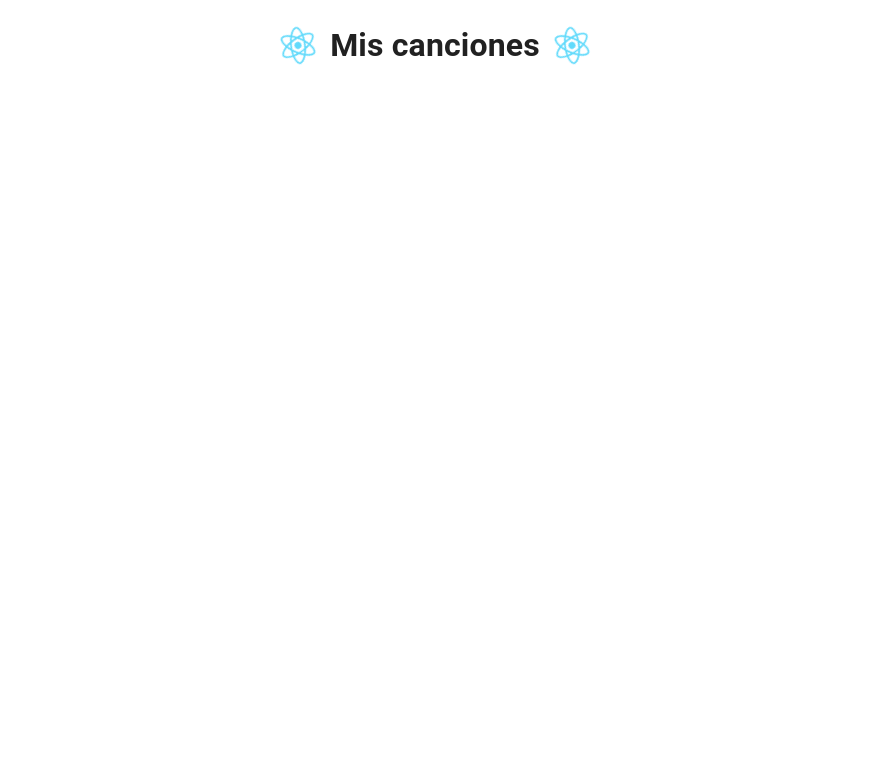
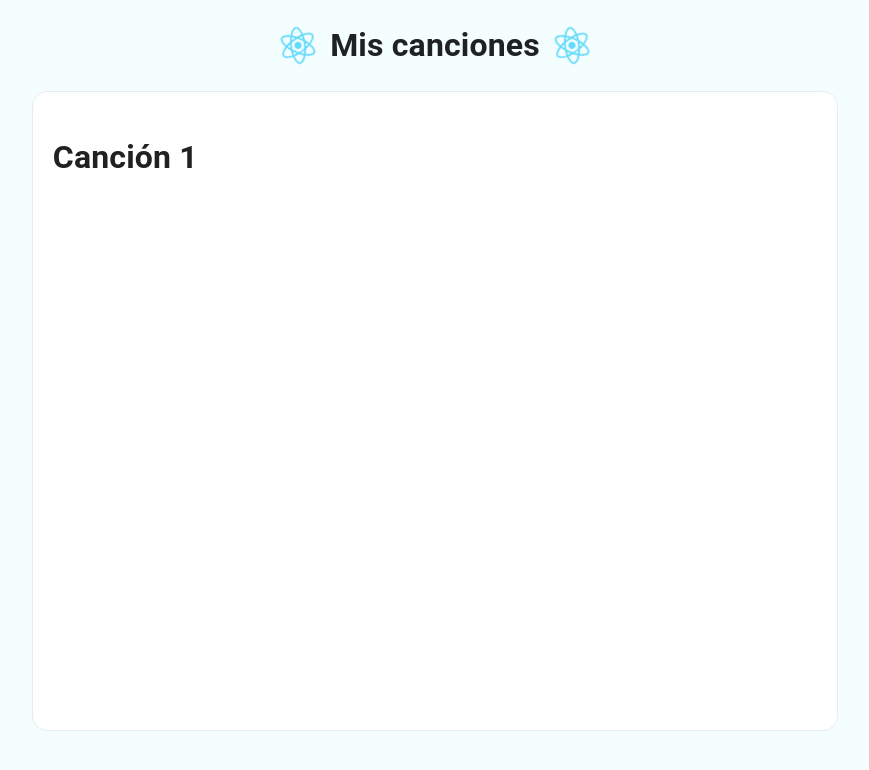
Before and after one commit to gerleven/React, a React (Create React App) app in the folder mis-canciones/: page /cancion/1 in a window 1280 px wide. Before the commit this address had no page. Shown: the top 770 px of the page, without its empty margins (205-1074 px from the left). Built offline with nearby package versions, Linux system fonts and the light colour scheme.

Commit message:
add styles and Routes

```diff
--- a/mis-canciones/src/App.css
+++ b/mis-canciones/src/App.css
@@ -16,8 +16,10 @@
 .App {
   display: flex;
   flex-direction: column;
-  width: 100%;
+  width: 70%;
   min-height: 100vh;
+  background-color: rgb(245, 254, 255);
+  margin: 0 auto;
 }
 
 .App-header {
@@ -29,3 +31,13 @@
   max-width: 64px;
   height: auto;
 }
+
+.App-main {
+  width: 90%;
+  min-height: 80vh;
+  background-color: #fff;
+  margin: 0 auto;
+  border: solid 1px rgb(230, 237, 238);
+  border-radius: 15px;
+  padding: 20px;
+}
--- a/mis-canciones/src/App.js
+++ b/mis-canciones/src/App.js
@@ -4,7 +4,6 @@ import CssBaseline from "@mui/material/CssBaseline";
 import {
   BrowserRouter,
   Routes,
-  Route,
   NavLink,
   Link,
   Navigate,
@@ -12,8 +11,12 @@ import {
   useParams,
   useNavigate,
   useLocation,
+  Route,
 } from "react-router-dom";
 import Header from "./Components/Header";
+import Eror404 from "./Pages/Error404";
+import Home from "./Pages/Home";
+import Cancion from "./Pages/Cancion";
 
 function App() {
   return (
@@ -21,11 +24,12 @@ function App() {
       <CssBaseline>
         <div className="App">
           <Header />
+
           <main className="App-main">
             <Routes>
-              {/* <Route></Route>
-              <Route></Route>
-              <Route></Route> */}
+              <Route path="/" element={<Home/>}/>
+              <Route path="/cancion/:id" element={<Cancion/>}/>
+              <Route path="*" element={<Eror404/>}/>
             </Routes>
           </main>
         </div>
--- /dev/null
+++ b/mis-canciones/src/Pages/Cancion.js
@@ -0,0 +1,13 @@
+import React from "react";
+import { useParams } from "react-router-dom";
+
+const Cancion = () => {
+    const {id} = useParams();
+  return (
+    <>
+      <h1>Canción {id}</h1>
+    </>
+  );
+};
+
+export default Cancion;
--- /dev/null
+++ b/mis-canciones/src/Pages/Error404.js
@@ -0,0 +1,33 @@
+import React from "react";
+import { useLocation, useNavigate } from "react-router-dom";
+import Alert from "@mui/material/Alert";
+import AlertTitle from "@mui/material/AlertTitle";
+import Stack from "@mui/material/Stack";
+import Button from "@mui/material/Button";
+
+const Eror404 = () => {
+  const url = useLocation();
+  const navigate = useNavigate();
+  return (
+    <>
+      <Stack sx={{ width: "100%" }} spacing={2}>
+        <Alert
+          severity="error"
+          onClose={() => {
+            navigate("/");
+          }}
+          action={
+            <Button color="inherit" size="small" onClick={()=>{navigate("/")}}>
+              Volver
+            </Button>
+          }
+        >
+          <AlertTitle>Pagina no encontrada</AlertTitle>
+          La url <b>'{url.pathname}'</b> no fue encontrada
+        </Alert>
+      </Stack>
+    </>
+  );
+};
+
+export default Eror404;
--- /dev/null
+++ b/mis-canciones/src/Pages/Home.js
@@ -0,0 +1,7 @@
+import React from 'react';
+
+const Home = () => {
+    return ( <><h1>Home</h1></> );
+}
+
+export default Home;
```
